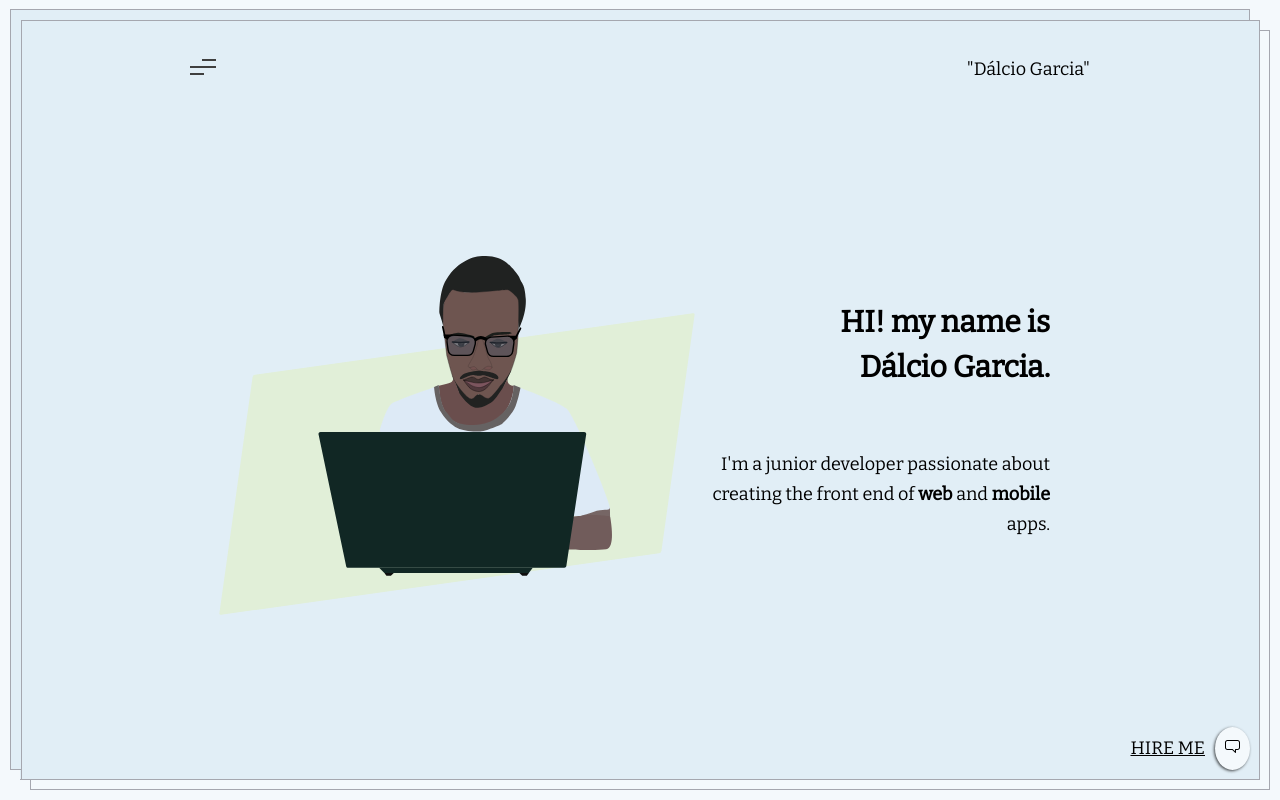
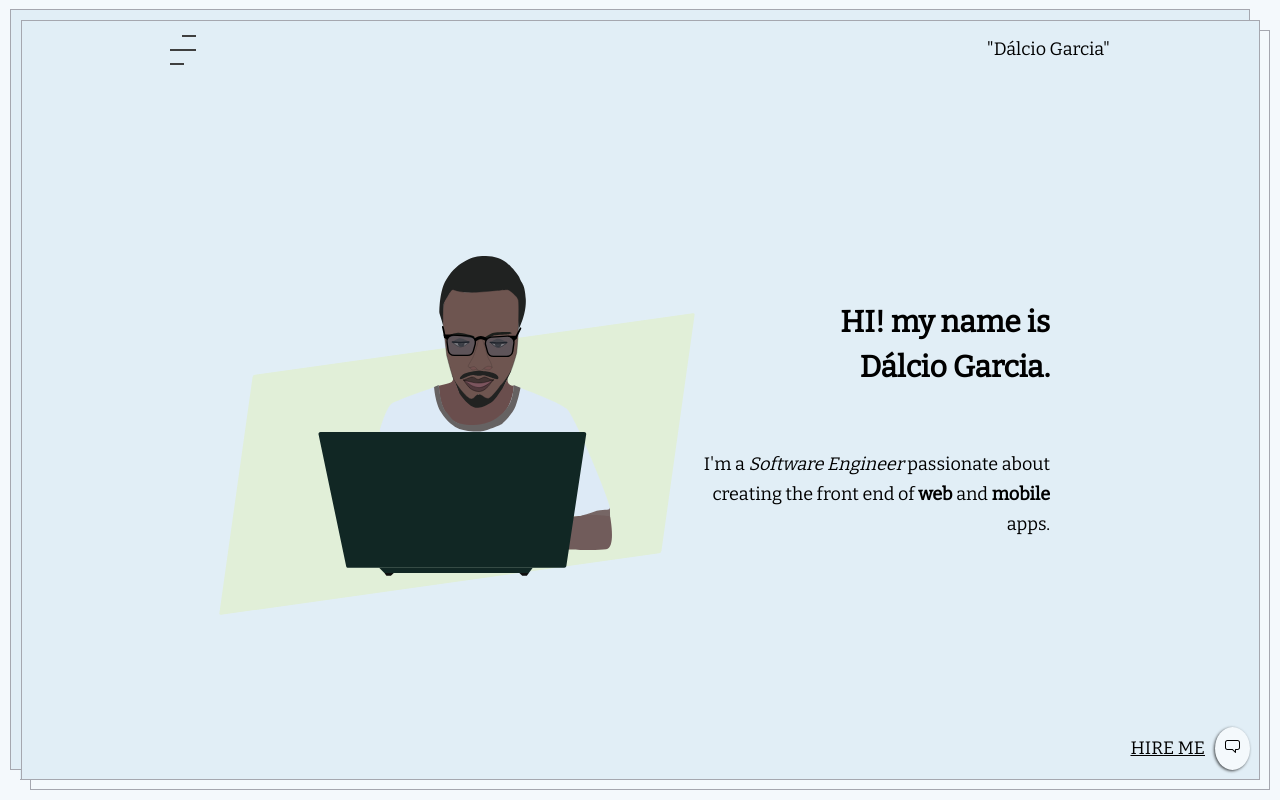
Before and after one commit to Dalcio/dalcio-garcia, a Next.js app: page / in a window 1280 px wide. Shown: the top 800 px of the page. Built offline with nearby package versions, Linux system fonts and the light colour scheme.

Commit message:
feat: fheader and menu animation

```diff
--- a/src/components/home/HomeHeader/index.tsx
+++ b/src/components/home/HomeHeader/index.tsx
@@ -13,8 +13,8 @@ export default function HomeHeader() {
 				<Title type="big">Dálcio Garcia.</Title>
 			</div>
 			<Subtitle className="self-intro">
-				I'm a junior developer passionate about creating the front end of{' '}
-				<strong>web</strong> and <strong>mobile</strong> apps.
+				I'm a <i>Software Engineer</i> passionate about creating the front end
+				of <strong>web</strong> and <strong>mobile</strong> apps.
 			</Subtitle>
 		</HomeHeaderContainer>
 	);
--- a/src/layout/Header.tsx
+++ b/src/layout/Header.tsx
@@ -1,5 +1,6 @@
 import { Subtitle } from '@components/common';
 import ROUTES, { Routes } from '@constants/routes';
+import { theme } from '@styles';
 
 import styled, { css } from 'styled-components';
 
@@ -12,34 +13,19 @@ const Wrapper = styled.div<{ page: Routes }>(
 		left: calc(2 * ${space.md});
 		right: calc(2 * ${space.md});
 
-		padding: ${space.lg} ${space.md} ${space.sm} ${space.md};
-
 		background: ${colors[ROUTES[page] ?? 'home']};
 
-		.header-container {
+		display: flex;
+		justify-content: center;
+
+		& > .header-container {
+			width: 100%;
+			max-width: ${theme.sizes['w-max']};
+			padding: ${space.lg} calc(3 * ${theme.space.md});
+
 			display: flex;
 			justify-content: space-between;
 			align-items: center;
-		}
-
-		.current-page-name {
-			margin-right: calc(2 * ${space.md});
-			padding-top: calc(2 * ${space.md});
-			display: none;
-
-			@media only screen and (min-width: 253px) {
-				display: inline;
-			}
-		}
-
-		${media.bp1} {
-			padding: ${space.lg} ${space.lg} inherit ${space.md};
-			left: calc(
-				calc(calc(100vw - min(${sizes['w-max']}, 100%)) / 2) + 2 * ${space.md}
-			);
-			right: calc(
-				calc(calc(100vw - min(${sizes['w-max']}, 100%)) / 2) + 2 * ${space.md}
-			);
 		}
 	`
 );
--- a/src/layout/Menu/MenuContent/styles.ts
+++ b/src/layout/Menu/MenuContent/styles.ts
@@ -1,15 +1,31 @@
-import styled, { css } from 'styled-components';
+import styled, { css, keyframes } from 'styled-components';
+
+const scaleAn = keyframes`
+	0% {
+		transform: scale(0);
+	}
+	80% {
+		transform: scale(1.1);
+	}
+	90% {
+		transform: scale(1.05);
+	}
+	100% {
+		transform: scale(1);
+	}
+`;
 
 export const MenuContentContainer = styled.main`
 	min-height: 230px;
 	max-width: 330px;
-
 	position: absolute;
 
 	overflow-y: auto;
 	overflow-x: hidden;
 
-	${({ theme: { colors, space, media } }) => css`
+	${({ theme: { colors, space, transitions } }) => css`
+		animation: ${scaleAn} ${transitions.normal} ease-in;
+		transform-origin: top left;
 		width: calc(100% - 2 * ${space.md});
 		top: ${space.lg};
 		background: ${colors.menu};
--- a/src/layout/Menu/MenuItem/ItemLink.ts
+++ b/src/layout/Menu/MenuItem/ItemLink.ts
@@ -38,7 +38,7 @@ const ItemLink = styled.a<{ color: Routes }>`
 				display: inline-block;
 				background: ${colors[ROUTES[color] ?? 'home']};
 				color: ${colors.text};
-				animation: ${rotateLetter} ${transitions.slow} ease-in;
+				// animation: ${rotateLetter} ${transitions.slow} ease-in;
 			}
 
 			&:after {
@@ -48,7 +48,7 @@ const ItemLink = styled.a<{ color: Routes }>`
 				right: ${space.md};
 				border: 1px solid ${colors[ROUTES[color] ?? 'home']};
 				background: ${colors[ROUTES[color] ?? 'home']};
-				animation: ${fadeInLeftToRight} ${transitions.slow} ease-in;
+				// animation: ${fadeInLeftToRight} ${transitions.slow} ease-in;
 			}
 		}
 	`};
--- a/src/layout/Menu/MenuTrigger/container.ts
+++ b/src/layout/Menu/MenuTrigger/container.ts
@@ -1,13 +1,14 @@
 import styled, { css } from 'styled-components';
 import { Theme } from '@styles';
 
-import { apeerLetter } from './keyframes';
+import { aperLetter } from './keyframes';
 
 import createSpanAnDelay from './createSpanAnDelay';
 
 const btnCloseCss = (theme: Theme) => css`
 	& > .btn-close {
-		position: relative;
+		margin-top: calc(${theme.space.lg} + ${theme.space.md} - 2px);
+		margin-left: calc(${theme.space.lg} + ${theme.space.md} - 2px);
 		z-index: 110;
 
 		display: inline-block;
@@ -18,11 +19,12 @@ const btnCloseCss = (theme: Theme) => css`
 
 		&:hover {
 			font-size: 14px;
+			border-bottom: 2px solid ${theme.colors.text};
 		}
 
 		& > span {
 			display: inline-block;
-			animation: ${apeerLetter} ${theme.transitions.fast} ease-in-out;
+			animation: ${aperLetter} ${theme.transitions.fast} ease-in-out;
 		}
 
 		${createSpanAnDelay()}
@@ -32,8 +34,12 @@ const btnCloseCss = (theme: Theme) => css`
 const btnOpenCss = (theme: Theme) => css`
 	& > .btn-open {
 		overflow: hidden;
-		display: grid;
-		row-gap: ${theme.space.sm};
+		height: 30px;
+		width: 30px;
+
+		display: flex;
+		flex-direction: column;
+		justify-content: space-between;
 
 		& > div {
 			width: 14px;
@@ -47,7 +53,7 @@ const btnOpenCss = (theme: Theme) => css`
 		}
 
 		& > div:first-of-type {
-			transform: translatex(12px);
+			transform: translateX(12px);
 		}
 
 		&:hover {
@@ -58,7 +64,7 @@ const btnOpenCss = (theme: Theme) => css`
 
 			& > div:first-of-type {
 				transform-origin: right center;
-				transform: translatex(12px) scaleX(2);
+				transform: translateX(12px) scaleX(2);
 			}
 		}
 	}
@@ -66,23 +72,23 @@ const btnOpenCss = (theme: Theme) => css`
 
 const MenuTriggerContainer = styled.button`
 	cursor: pointer;
-	position: relative;
+	outline: unset;
 	background: none;
 	border: none;
+	padding: 0;
+
+	display: flex;
 
 	${({ theme }) => css`
-		left: calc(2 * ${theme.space.md});
-
 		.close-pane {
 			position: fixed;
-			/* z-index: 1 !important; */
 			background: ${theme.colors.primary};
 			inset: calc(2 * ${theme.space.md});
 			opacity: 0.4;
 		}
 
-		${btnCloseCss(theme)}
-		${btnOpenCss(theme)}
+		${btnOpenCss(theme)};
+		${btnCloseCss(theme)};
 	`}
 `;
 
--- a/src/layout/Menu/MenuTrigger/index.tsx
+++ b/src/layout/Menu/MenuTrigger/index.tsx
@@ -26,7 +26,7 @@ type MenuTriggerPros = {
 
 export default function MenuTrigger({ open, onCLick }: MenuTriggerPros) {
 	return (
-		<MenuTriggerContainer onClick={onCLick}>
+		<MenuTriggerContainer aria-label="Menu trigger" onClick={onCLick}>
 			{(open && close) || hamburgerBtn}
 		</MenuTriggerContainer>
 	);
--- a/src/layout/Menu/MenuTrigger/keyframes.ts
+++ b/src/layout/Menu/MenuTrigger/keyframes.ts
@@ -1,6 +1,6 @@
 import { keyframes } from 'styled-components';
 
-export const apeerLetter = keyframes`
+export const aperLetter = keyframes`
 from {
   transform: translateY(12px);
 }
```
Also changed, not shown: .codesandbox/workspace.json (deleted), .theia/launch.json (deleted).
